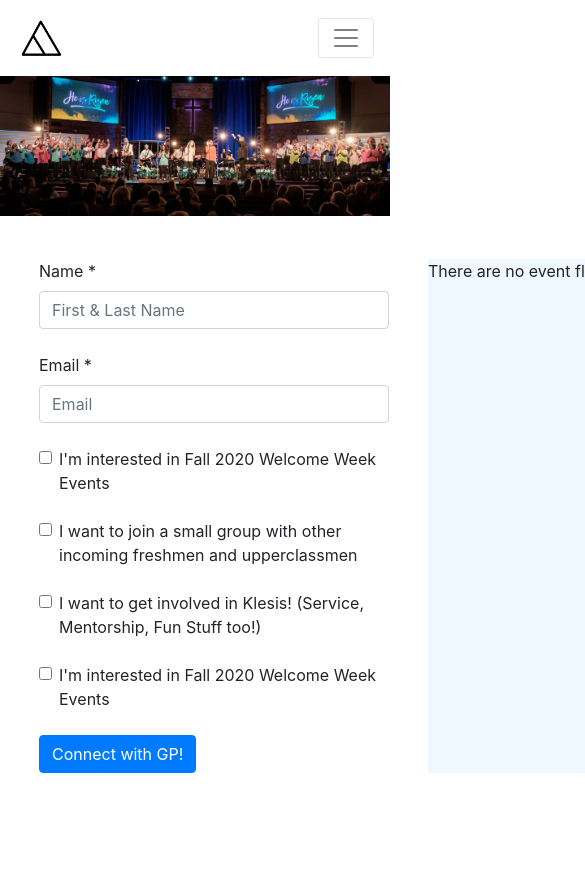
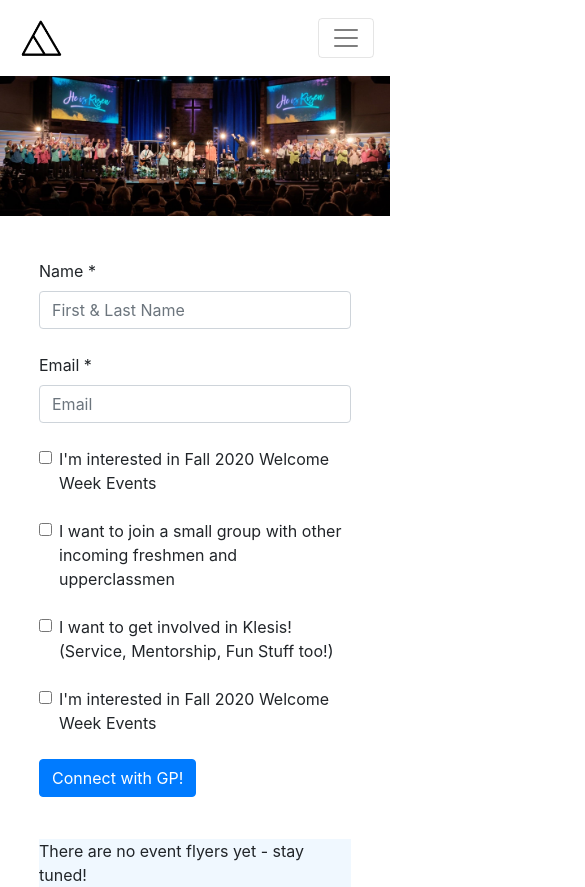
Before and after one commit to chauandrew/nswn, a React (Create React App) app in the folder client/: page /get-connected in a window 390 px wide. Shown: the top 887 px of the page, 585 px wide, since content can reach past the window. Before the commit the page ends 844 px from the top, so only its background shows below. Built offline with nearby package versions, Linux system fonts and the light colour scheme.

Commit message:
Page is totally responsive yay!

```diff
--- a/client/src/pages/Connect/Connect.css
+++ b/client/src/pages/Connect/Connect.css
@@ -14,14 +14,22 @@
 .get-started-sub {
     margin-top: 5vh;
     width:35vw;
-    min-width: 350px;
 }
 
 #get-started-form {
     margin-right: 5vw;
 }
 
+#get-started-form-mobile {
+    width: 80vw;
+}
+
 #get-started-flyers {
     margin-left: 5vw;
     background-color: aliceblue;
 }
+
+#get-started-flyers-mobile {
+    width: 80vw;
+    background-color: aliceblue;
+}
--- a/client/src/pages/Connect/Connect.js
+++ b/client/src/pages/Connect/Connect.js
@@ -1,9 +1,30 @@
-import React from 'react';
+import React, {useState, useEffect} from 'react';
 import { Form, Button } from 'react-bootstrap';
 import banner from '../../assets/get-started-placeholder.jpg';
 import './Connect.css';
 
 const Connect = () => {
+
+    /* Checks window resize to see if we need to switch to mobile view */
+    const[contentIDs, setContentIDs] = useState(["get-started-body", "get-started-form", "get-started-flyers"])
+
+    useEffect(() => {
+        window.addEventListener('resize', handleWindowSizeChange);
+        handleWindowSizeChange();
+
+        return function cleanup() {
+            window.removeEventListener('resize', handleWindowSizeChange);
+        }
+    },[]);
+
+    /* Renders different views depending on width */
+    const handleWindowSizeChange = () => {
+        if(window.innerWidth <= 768){
+            setContentIDs(["get-started-body-mobile", "get-started-form-mobile", "get-started-flyers-mobile"]);
+        }else{
+            setContentIDs(["get-started-body", "get-started-form", "get-started-flyers"]);
+        }
+    }
 
     /* Handles the signup from students, probably need a backend for this? */
     const handleSignUp = async (event) => {
@@ -69,8 +90,8 @@ const Connect = () => {
             {/* Can the final banner have a title text saying "Get Started?" It's pretty hard to
             make sure that the text is centered and responsive */}
             <img className="get-started-banner" src={banner} alt="Get started!" />
-            <div className="page-body" id="get-started-body">
-                <div className="get-started-sub" id="get-started-form">
+            <div className="page-body" id={contentIDs[0]}>
+                <div className="get-started-sub" id={contentIDs[1]}>
                     <Form onSubmit={handleSignUp}>
                         <div className="inputField">
                             <Form.Label>Name *</Form.Label>
@@ -99,7 +120,7 @@ const Connect = () => {
                         <Button variant="primary" type="submit">Connect with GP!</Button>
                     </Form>
                 </div>
-                <div className="get-started-sub" id="get-started-flyers">
+                <div className="get-started-sub" id={contentIDs[2]}>
                     <p>There are no event flyers yet - stay tuned!</p>
                 </div>
             </div>
```
